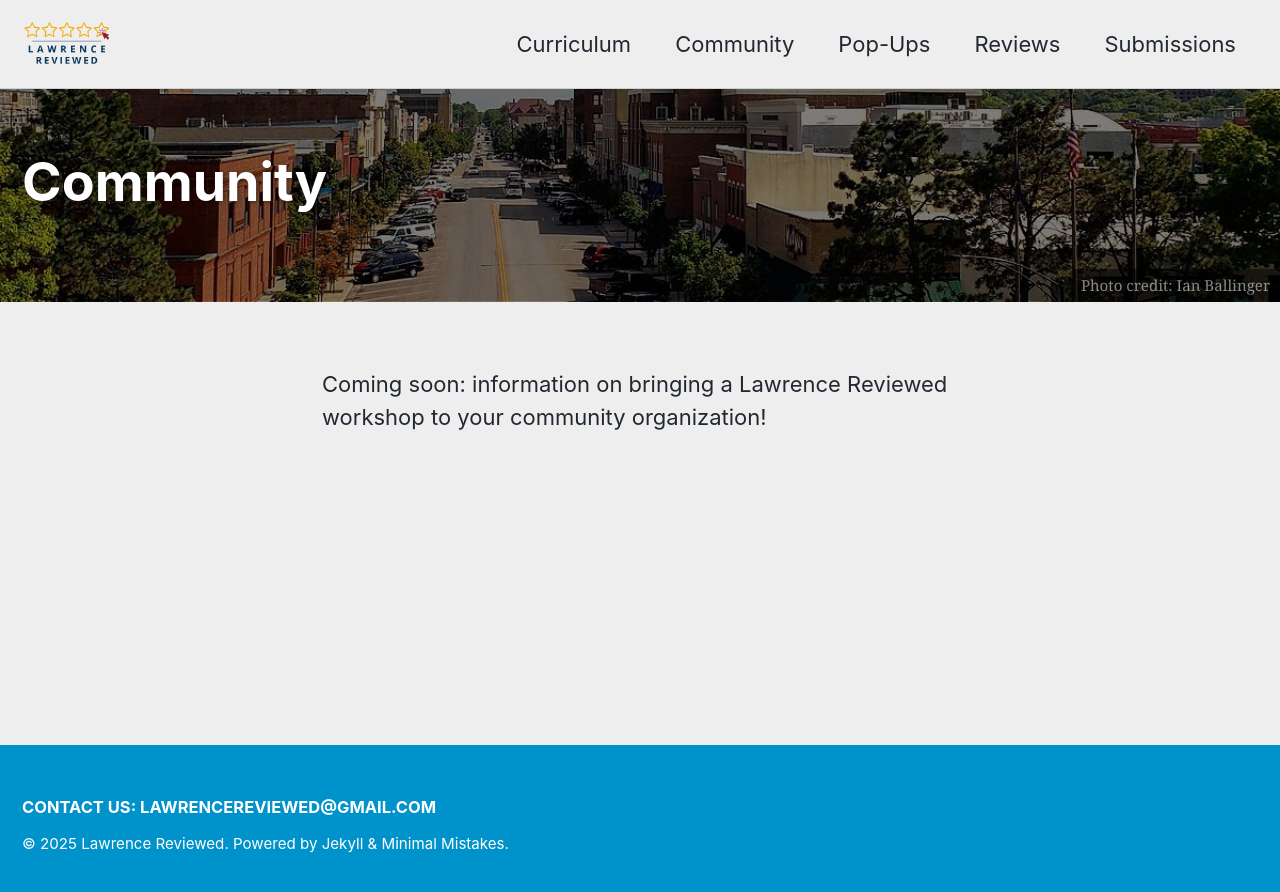
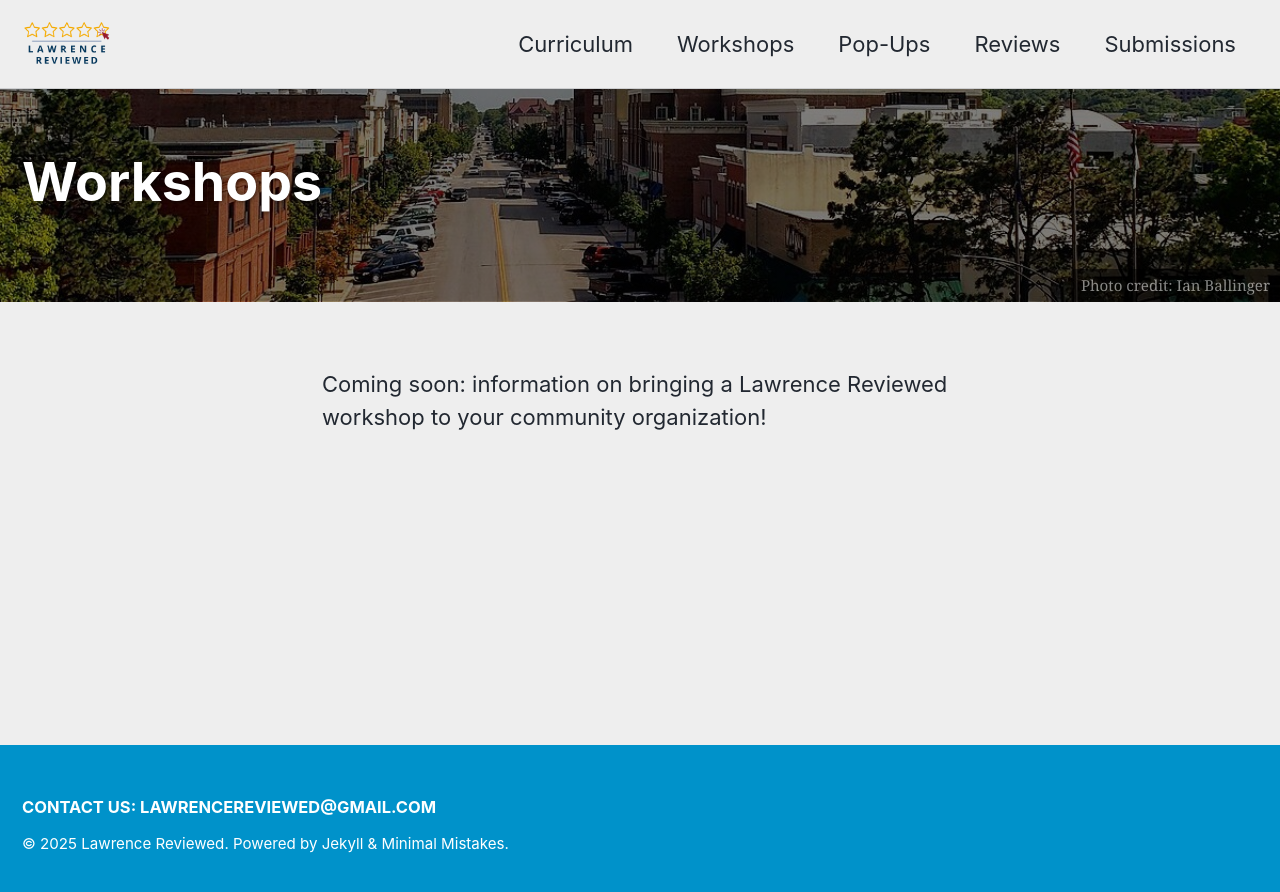
Before and after one commit to idrhku/lawrence-reviewed, a Jekyll site: the page built from _pages/workshops.md, in a window 1280 px wide. Shown: the top 892 px of the page. Built offline with Jekyll 4.4.1, drawn with Linux system fonts in a browser that asks for light colours; cached includes are drawn as plain includes.

Commit message:
update nav

```diff
--- a/_data/navigation.yml
+++ b/_data/navigation.yml
@@ -4,8 +4,8 @@ main:
   #  url: /about
   - title: "Curriculum"
     url: /curriculum
-  - title: "Community"
-    url: /community
+  - title: "Workshops"
+    url: /workshops
   - title: "Pop-Ups"
     url: /pop-ups
   - title: "Reviews"
--- a/_pages/community.md
+++ b/_pages/workshops.md
@@ -1,7 +1,7 @@
 ---
 layout: single
-title: Community
-permalink: community
+title: Workshops
+permalink: workshops
 header:
   overlay_image: /assets/img/Lawrence,_Kansas_skyline_2018.jpg
   overlay_color: "#000"
```
